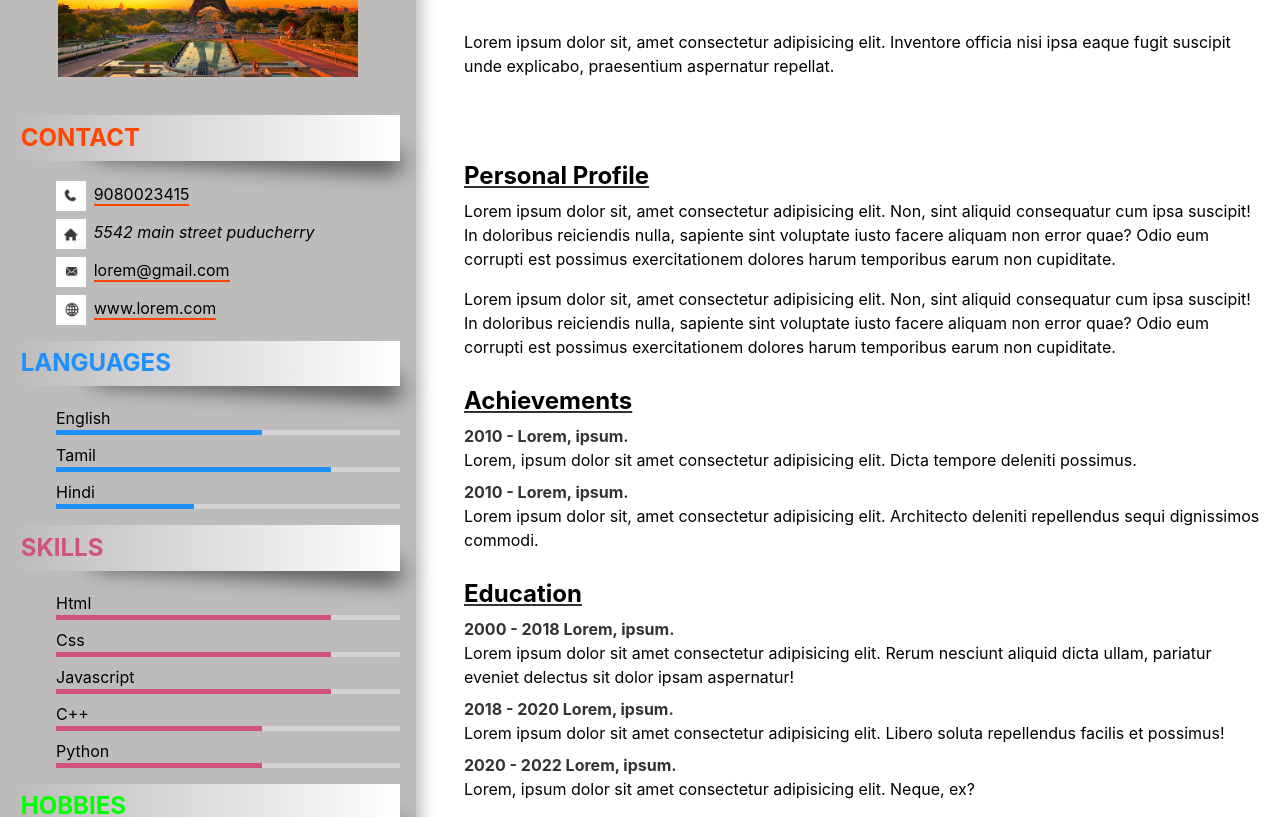
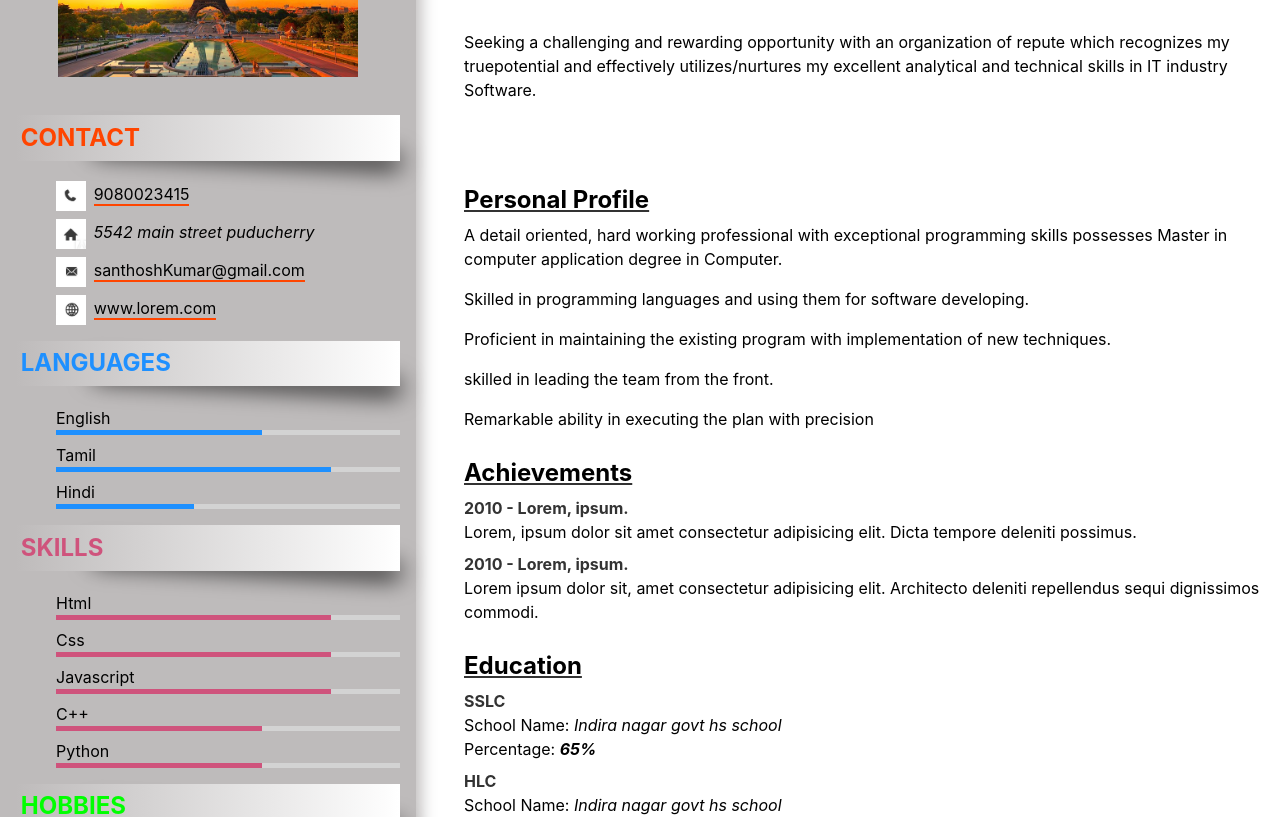
Before and after one commit to SanthoshKumar9028/web-technology-lab, a plain HTML site: page 1-ex(resume)/index.html in a window 1280 px wide. Shown: the part 139-956 px from the top of the page. Drawn offline with Linux system fonts and the light colour scheme.

Commit message:
modified resume conent

```diff
--- a/1-ex(resume)/index.html
+++ b/1-ex(resume)/index.html
@@ -18,7 +18,7 @@
         <ul class="list list--contact">
           <li class="list__item"> <span class="icon"><img src="./phone-icon.jpg" alt="telephone number"></span> <a href="tel:9080023415">9080023415</a> </li>
           <li class="list__item"> <span class="icon"><img src="./home-icon.jpg" alt="address"></span> <address>5542 main street puducherry</address></li>
-          <li class="list__item"> <span class="icon"><img src="./email-icon.jpg" alt="email"></span> <a href="lorem@gmail.com">lorem@gmail.com</a></li>
+          <li class="list__item"> <span class="icon"><img src="./email-icon.jpg" alt="email"></span> <a href="lorem@gmail.com">santhoshKumar@gmail.com</a></li>
           <li class="list__item"> <span class="icon"><img src="./web-icon.jpg" alt="web page"></span> <a href="www.lorem.com">www.lorem.com</a></li>
         </ul>
       </div>
@@ -54,12 +54,15 @@
       <div class="intro">
         <p class="intro__title">Resume</p>
         <h1 class="intro__name">SanthoshKumar</h1>
-        <p class="intro__para">Lorem ipsum dolor sit, amet consectetur adipisicing elit. Inventore officia nisi ipsa eaque fugit suscipit unde explicabo, praesentium aspernatur repellat.</p>
+        <p class="intro__para">Seeking a challenging and rewarding opportunity with an organization of repute which recognizes my truepotential and effectively utilizes/nurtures my excellent analytical and technical skills in IT industry Software.</p>
       </div>
       <div class="personal-profile">
         <h2 class="cp-title">personal profile</h2>
-        <p>Lorem ipsum dolor sit, amet consectetur adipisicing elit. Non, sint aliquid consequatur cum ipsa suscipit! In doloribus reiciendis nulla, sapiente sint voluptate iusto facere aliquam non error quae? Odio eum corrupti est possimus exercitationem dolores harum temporibus earum non cupiditate.</p>
-        <p>Lorem ipsum dolor sit, amet consectetur adipisicing elit. Non, sint aliquid consequatur cum ipsa suscipit! In doloribus reiciendis nulla, sapiente sint voluptate iusto facere aliquam non error quae? Odio eum corrupti est possimus exercitationem dolores harum temporibus earum non cupiditate.</p>
+        <p>A detail oriented, hard working professional with exceptional programming skills possesses Master in computer application degree in Computer.</p>
+        <p>Skilled in programming languages and using them for software developing.</p>
+        <p>Proficient in maintaining the existing program with implementation of new techniques.</p>
+        <p>skilled in leading the team from the front.</p>
+        <p>Remarkable ability in executing the plan with precision</p>
       </div>
       <div class="achievements">
         <h2 class="cp-title">achievements</h2>
@@ -73,12 +76,12 @@
       <div class="education">
         <h2 class="cp-title">education</h2>
         <dl class="dlist">
-          <dt class="dlist__title">2000 - 2018 Lorem, ipsum.</dt>
-          <dd class="dlist__description">Lorem ipsum dolor sit amet consectetur adipisicing elit. Rerum nesciunt aliquid dicta ullam, pariatur eveniet delectus sit dolor ipsam aspernatur!</dd>
-          <dt class="dlist__title">2018 - 2020 Lorem, ipsum.</dt>
-          <dd class="dlist__description">Lorem ipsum dolor sit amet consectetur adipisicing elit. Libero soluta repellendus facilis et possimus!</dd>
-          <dt class="dlist__title">2020 - 2022 Lorem, ipsum.</dt>
-          <dd class="dlist__description">Lorem, ipsum dolor sit amet consectetur adipisicing elit. Neque, ex?</dd>
+          <dt class="dlist__title">SSLC</dt>
+          <dd class="dlist__description">School Name: <em>Indira nagar govt hs school</em> <br> Percentage: <b><em>65%</em></b></dd>
+          <dt class="dlist__title">HLC</dt>
+          <dd class="dlist__description">School Name: <em>Indira nagar govt hs school</em> <br> Percentage: <b><em>64%</em></b></dd>
+          <dt class="dlist__title">UG</dt>
+          <dd class="dlist__description">School Name: <em>PRIST University</em> <br> Percentage: <b><em>66%</em></b></dd>
         </dl>
       </div>
       <div class="work-experience">
```
